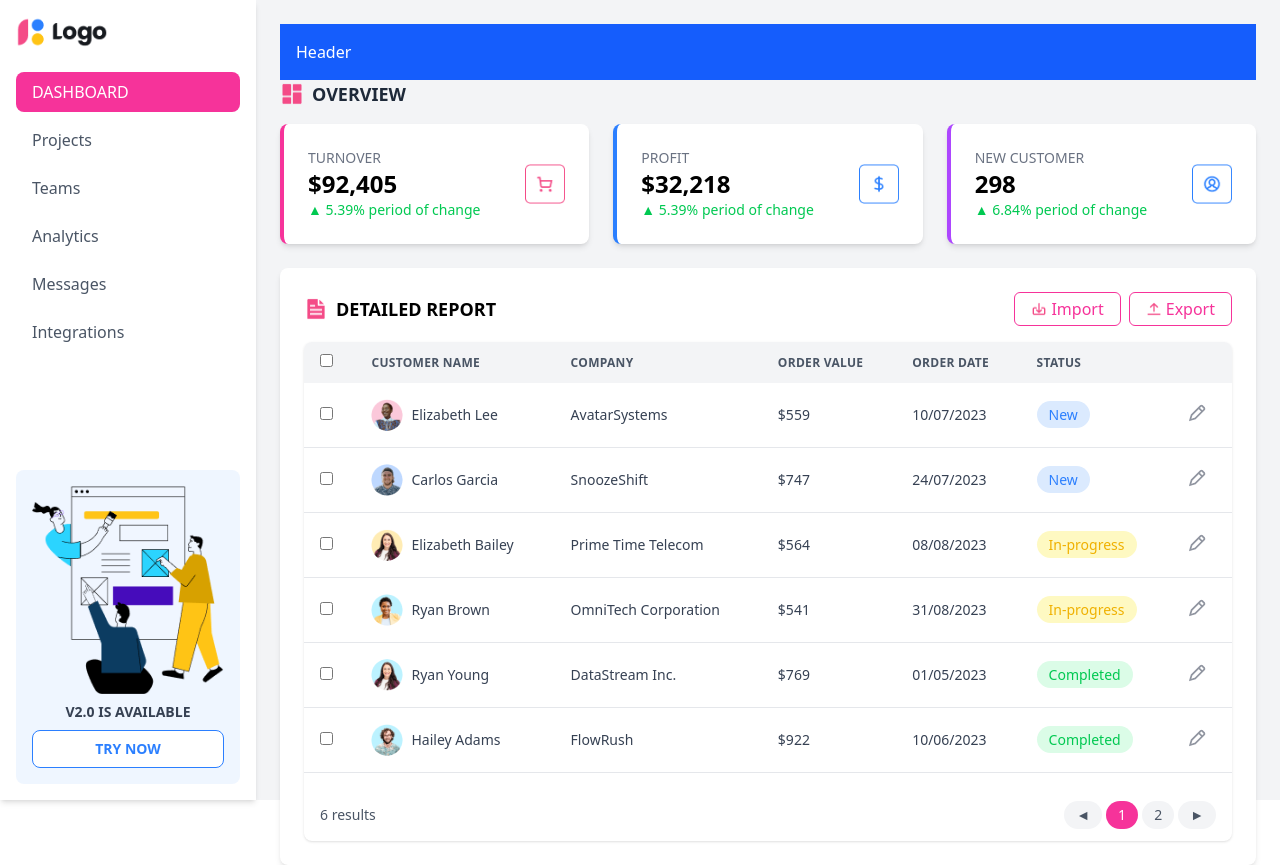
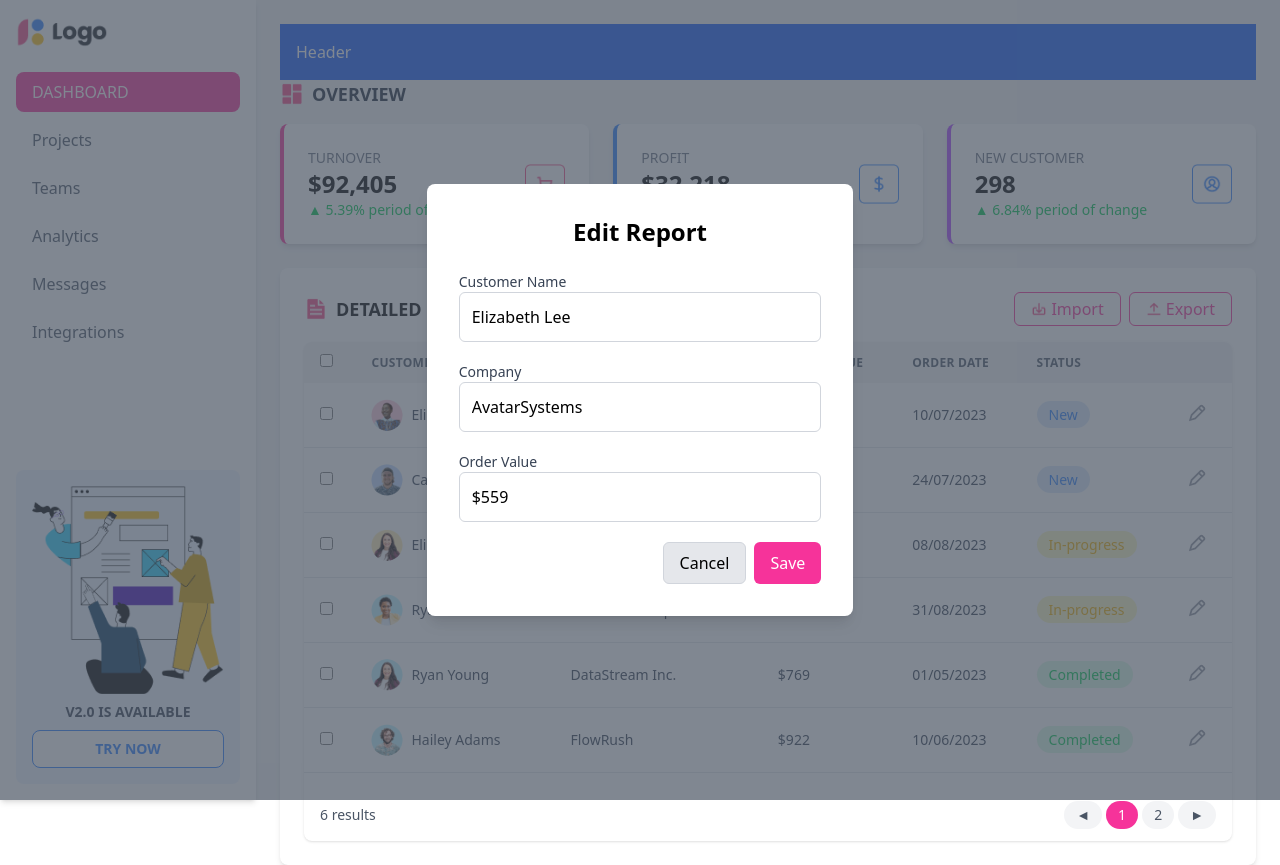
Before and after one commit to phongtran2004/22717861_TranDiPhong_ThucHanh-PTGDUD, a React (Vite) app in the folder lab07/22717861_TranDiPhong_ThucHanhPTGDUD_lab07/: page / in a window 1280 px wide. Both pictures are taken after a click on the button 1197 px from the left and 412 px from the top of the page. Built offline with nearby package versions, Linux system fonts and the light colour scheme; data requests are answered from the project's data file.

Commit message:
8. Click Edit Modal

```diff
--- a/lab07/22717861_TranDiPhong_ThucHanhPTGDUD_lab07/src/components/DetailedReport.jsx
+++ b/lab07/22717861_TranDiPhong_ThucHanhPTGDUD_lab07/src/components/DetailedReport.jsx
@@ -1,4 +1,5 @@
 import React, { useState, useEffect } from 'react';
+import EditModal from './EditModal';
 import DataTable from './DataTable';
 import editIcon from '../assets/img/edit-icon.png';
 import documentIcon from '../assets/img/document-icon.png';
@@ -8,6 +9,8 @@ import shareIcon from '../assets/img/share-icon.png';
 const DetailedReport = () => {
     const [users, setUsers] = useState([]);
     const [loading, setLoading] = useState(true);
+    const [isEditModalOpen, setIsEditModalOpen] = useState(false);
+    const [currentReport, setCurrentReport] = useState(null);
 
     const columns = [
         {
@@ -49,12 +52,30 @@ const DetailedReport = () => {
             header: '',
             accessor: 'actions',
             render: (row) => (
-                <button >
+                <button onClick={() => handleEditClick(row)}>
                     <img src={editIcon} alt="Edit" />
                 </button>
             )
         },
     ];
+
+    const handleEditClick = (report) => {
+        setCurrentReport(report);
+        setIsEditModalOpen(true);
+    };
+
+    const handleEditModalClose = () => {
+        setIsEditModalOpen(false);
+        setCurrentReport(null);
+    };
+
+    const handleSaveEdit = (updatedReport) => {
+        setReports(prevReports =>
+            prevReports.map(report =>
+                report.name === updatedReport.name ? updatedReport : report
+            )
+        );
+    };
 
     useEffect(() => {
         const fetchUsers = async () => {
@@ -109,6 +130,12 @@ const DetailedReport = () => {
                 showPagination={true}
                 totalResults={users.length}
             />
+            <EditModal
+                isOpen={isEditModalOpen}
+                onClose={handleEditModalClose}
+                report={currentReport}
+                onSave={handleSaveEdit}
+            />
         </div>
     );
 };
--- /dev/null
+++ b/lab07/22717861_TranDiPhong_ThucHanhPTGDUD_lab07/src/components/EditModal.jsx
@@ -0,0 +1,82 @@
+import React, { useState, useEffect } from 'react';
+
+const EditModal = ({ isOpen, onClose, report, onSave }) => {
+    const [formData, setFormData] = useState(report || { name: '', company: '', value: '' });
+
+    useEffect(() => {
+        setFormData(report || { name: '', company: '', value: '' });
+    }, [report, isOpen]);
+
+    if (!isOpen) return null;
+
+    const handleChange = (e) => {
+        const { name, value } = e.target;
+        setFormData({ ...formData, [name]: value });
+    };
+
+    const handleSubmit = (e) => {
+        e.preventDefault();
+        onSave(formData);
+        onClose();
+    };
+
+    return (
+        <div className="fixed inset-0 flex items-center justify-center z-50" style={{ backgroundColor: 'rgba(75, 85, 99, 0.7)' }}>
+            <div className="bg-white rounded-lg shadow-lg p-8 w-4/5 sm:w-1/3">
+                <h2 className="text-2xl font-semibold mb-6 text-center">Edit Report</h2>
+                <form onSubmit={handleSubmit}>
+                    <div className="mb-5">
+                        <label className="block text-sm font-medium text-gray-700">Customer Name</label>
+                        <input
+                            type="text"
+                            name="name"
+                            value={formData.name}
+                            onChange={handleChange}
+                            className="border border-gray-300 rounded-md w-full p-3 focus:ring focus:ring-pink-200 focus:border-pink-500 transition duration-200"
+                            placeholder="Enter customer name"
+                        />
+                    </div>
+                    <div className="mb-5">
+                        <label className="block text-sm font-medium text-gray-700">Company</label>
+                        <input
+                            type="text"
+                            name="company"
+                            value={formData.company}
+                            onChange={handleChange}
+                            className="border border-gray-300 rounded-md w-full p-3 focus:ring focus:ring-pink-200 focus:border-pink-500 transition duration-200"
+                            placeholder="Enter company name"
+                        />
+                    </div>
+                    <div className="mb-5">
+                        <label className="block text-sm font-medium text-gray-700">Order Value</label>
+                        <input
+                            type="text"
+                            name="value"
+                            value={formData.value}
+                            onChange={handleChange}
+                            className="border border-gray-300 rounded-md w-full p-3 focus:ring focus:ring-pink-200 focus:border-pink-500 transition duration-200"
+                            placeholder="Enter order value"
+                        />
+                    </div>
+                    <div className="flex justify-end">
+                        <button
+                            type="button"
+                            onClick={onClose}
+                            className="border border-gray-300 rounded-md px-4 py-2 mr-2 bg-gray-200 hover:bg-gray-300 transition duration-200"
+                        >
+                            Cancel
+                        </button>
+                        <button
+                            type="submit"
+                            className="bg-pink-500 text-white rounded-md px-4 py-2 hover:bg-pink-600 transition duration-200"
+                        >
+                            Save
+                        </button>
+                    </div>
+                </form>
+            </div>
+        </div>
+    );
+};
+
+export default EditModal;
```
Also changed, not shown: lab07/22717861_TranDiPhong_ThucHanhPTGDUD_lab07/Ảnh minh chứng/anh-minh-chung-cau-8-ClickEditModal.PNG (added).
